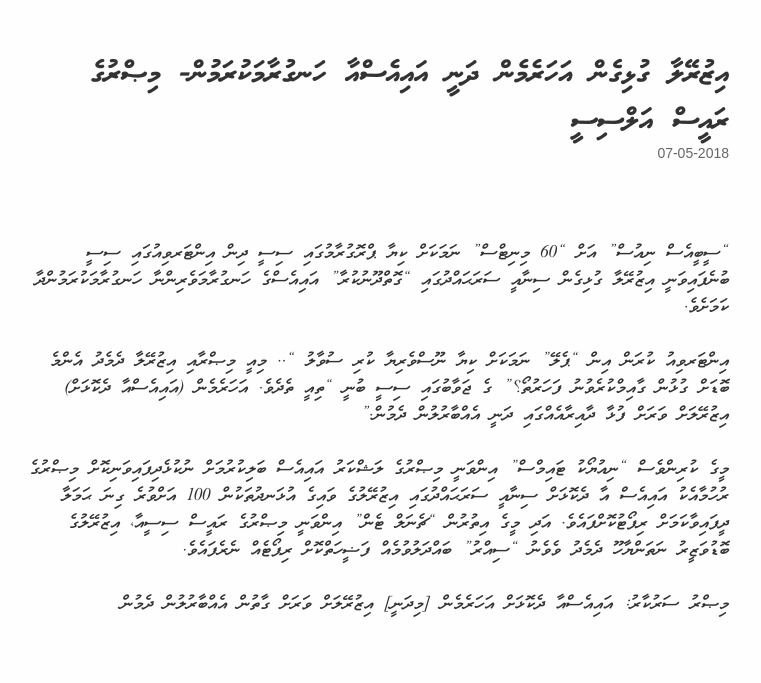
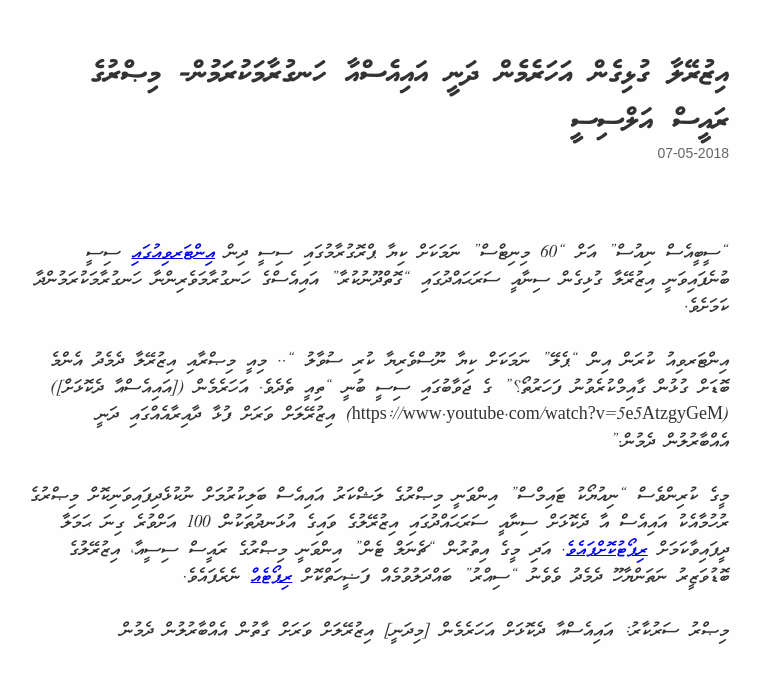
Before and after one commit to holhuashi/holhuashi, a Jekyll site: the page built from _posts/2018-05-07-misr-isreal-ghulhigen.md, in a window 1280 px wide. Shown: the top 683 px of the page, without its empty margins (261-1022 px from the left). Built offline with Jekyll 4.4.1, drawn with Linux system fonts in a browser that asks for light colours; some of the changed lines change nothing that is shown.

Commit message:
Update 2018-05-07-misr-isreal-ghulhigen.md

```diff
--- a/_posts/2018-05-07-misr-isreal-ghulhigen.md
+++ b/_posts/2018-05-07-misr-isreal-ghulhigen.md
@@ -5,13 +5,13 @@ date: 2018-05-07
 ---
 <br/>
 <br/>
- "ސީބީއެސް ނިއުސް" އަށް "60 މިނިޓްސް" ނަމަކަށް ކިޔާ ޕްރޮގުރާމުގައި ސިސީ ދިން އިންޓަރވިއުގައި ސިސީ ބުނެފައިވަނީ އިޒުރޭލާ ގުޅިގެން ސިނާއީ ސަރަޙައްދުގައި "ގޮތްދޫނުކުރާ" އައިއެސްގެ ހަނގުރާމަވެރިންނާ ހަނގުރާމަކުރަމުންދާ ކަމަށެވެ.
+ "ސީބީއެސް ނިއުސް" އަށް "60 މިނިޓްސް" ނަމަކަށް ކިޔާ ޕްރޮގުރާމުގައި ސިސީ ދިން [އިންޓަރވިއުގައި](https://www.washingtonpost.com/world/egypts-president-may-have-said-too-much-in-a-60-minutes-interview--which-egypt-then-tried-to-have-killed/2019/01/04/7cde300e-1034-11e9-8f0c-6f878a26288a_story.html?noredirect=on&utm_term=.1ba9e349369e) ސިސީ ބުނެފައިވަނީ އިޒުރޭލާ ގުޅިގެން ސިނާއީ ސަރަޙައްދުގައި "ގޮތްދޫނުކުރާ" އައިއެސްގެ ހަނގުރާމަވެރިންނާ ހަނގުރާމަކުރަމުންދާ ކަމަށެވެ.
  <br/>
 <br/>
-އިންޓަރވިއު ކުރަން އިން "ޕެލޭ" ނަމަކަށް ކިޔާ ނޫސްވެރިޔާ ކުރި ސުވާލު ".. މިއީ މިޞްރާއި އިޒުރޭލާ ދެމެދު އެންމެ ބޮޑަށް ގުޅުން ގާއިމްކުރެވުނު ފަހަރުތޯ؟" ގެ ޖަވާބުގައި ސިސީ ބުނީ "ތިއީ ތެދެވެ. އަހަރެމެން (އައިއެސްއާ ދެކޮޅަށް) އިޒުރޭލަށް ވަރަށް ފުޅާ ދާއިރާއެއްގައި ދަނީ އެއްބާރުލުން ދެމުން."
+އިންޓަރވިއު ކުރަން އިން "ޕެލޭ" ނަމަކަށް ކިޔާ ނޫސްވެރިޔާ ކުރި ސުވާލު ".. މިއީ މިޞްރާއި އިޒުރޭލާ ދެމެދު އެންމެ ބޮޑަށް ގުޅުން ގާއިމްކުރެވުނު ފަހަރުތޯ؟" ގެ ޖަވާބުގައި ސިސީ ބުނީ "ތިއީ ތެދެވެ. އަހަރެމެން ([އައިއެސްއާ ދެކޮޅަށް])(https://www.youtube.com/watch?v=5e5AtzgyGeM) އިޒުރޭލަށް ވަރަށް ފުޅާ ދާއިރާއެއްގައި ދަނީ އެއްބާރުލުން ދެމުން."
  <br/>
 <br/>
-މީގެ ކުރިންވެސް "ނިއުޔޯކު ޓައިމްސް" އިންވަނީ މިޞްރުގެ ލަޝްކަރު އައިއެސް ބަލިކުރުމަށް ނުކުޅެދިފައިވަނިކޮށް މިޞްރުގެ ރުހުމާއެކު އައިއެސް އާ ދެކޮޅަށް ސިނާއީ ސަރަޙައްދުގައި އިޒުރޭލުގެ ވައިގެ އުޅަނދުތަކުން 100 އަށްވުރެ ގިނަ ޙަމަލާ ދީފައިވާކަމަށް ރިޕޯޓުކޮށްފައެވެ. އަދި މީގެ އިތުރުން "ޗެނަލް ޓެން" އިންވަނީ މިޞްރުގެ ރައީސް ސިސީއާ، އިޒުރޭލުގެ ބޮޑުވަޒީރު ނަތަންޔާހޫ ދެމެދު ވެވެނު "ސިއްރު" ބައްދަލުވުމެއް ފަޟީހަތްކޮށް ރިޕޯޓެއް ނެރެފައެވެ.
+މީގެ ކުރިންވެސް "ނިއުޔޯކު ޓައިމްސް" އިންވަނީ މިޞްރުގެ ލަޝްކަރު އައިއެސް ބަލިކުރުމަށް ނުކުޅެދިފައިވަނިކޮށް މިޞްރުގެ ރުހުމާއެކު އައިއެސް އާ ދެކޮޅަށް ސިނާއީ ސަރަޙައްދުގައި އިޒުރޭލުގެ ވައިގެ އުޅަނދުތަކުން 100 އަށްވުރެ ގިނަ ޙަމަލާ ދީފައިވާކަމަށް [ރިޕޯޓުކޮށްފައެވެ](https://www.nytimes.com/2018/02/03/world/middleeast/israel-airstrikes-sinai-egypt.html). އަދި މީގެ އިތުރުން "ޗެނަލް ޓެން" އިންވަނީ މިޞްރުގެ ރައީސް ސިސީއާ، އިޒުރޭލުގެ ބޮޑުވަޒީރު ނަތަންޔާހޫ ދެމެދު ވެވެނު "ސިއްރު" ބައްދަލުވުމެއް ފަޟީހަތްކޮށް [ރިޕޯޓެއް](https://youtu.be/WqRV0NaM5OQ) ނެރެފައެވެ.
  <br/>
 <br/>
 މިޞްރު ސަރުކާރު: އައިއެސްއާ ދެކޮޅަށް އަހަރެމެން [މިދަނީ] އިޒުރޭލަށް ވަރަށް ގާތުން އެއްބާރުލުން ދެމުން
```
